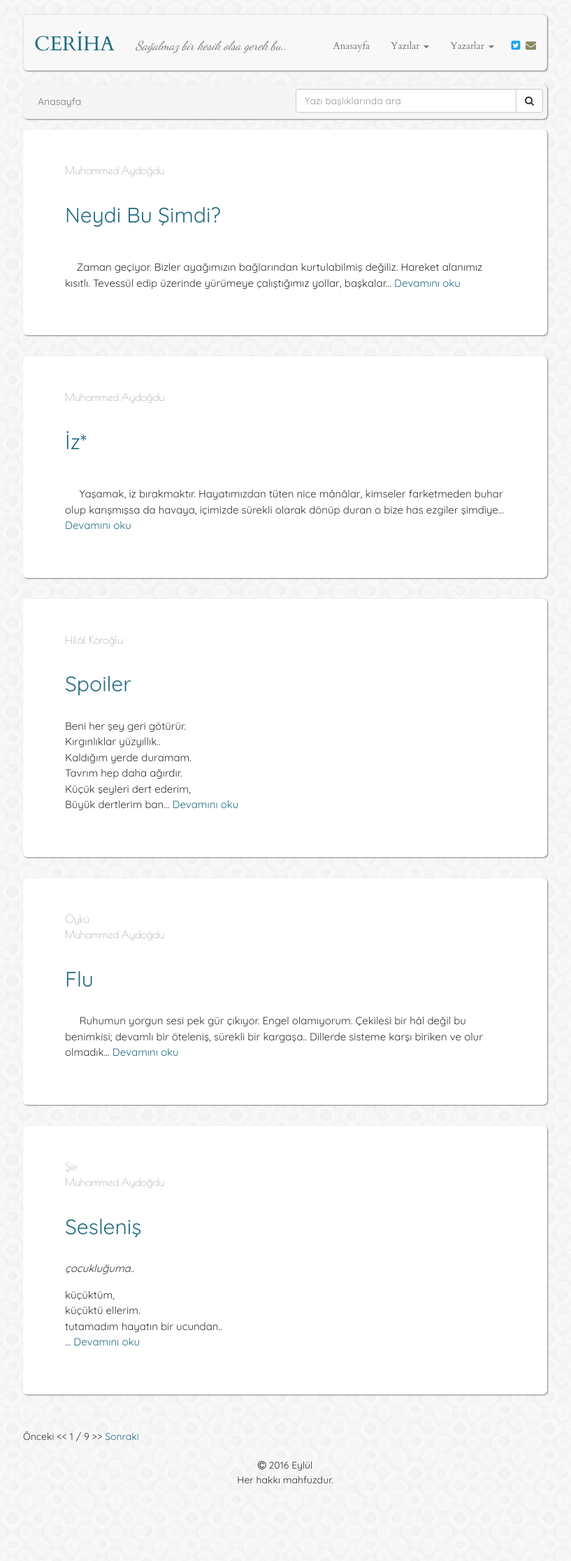
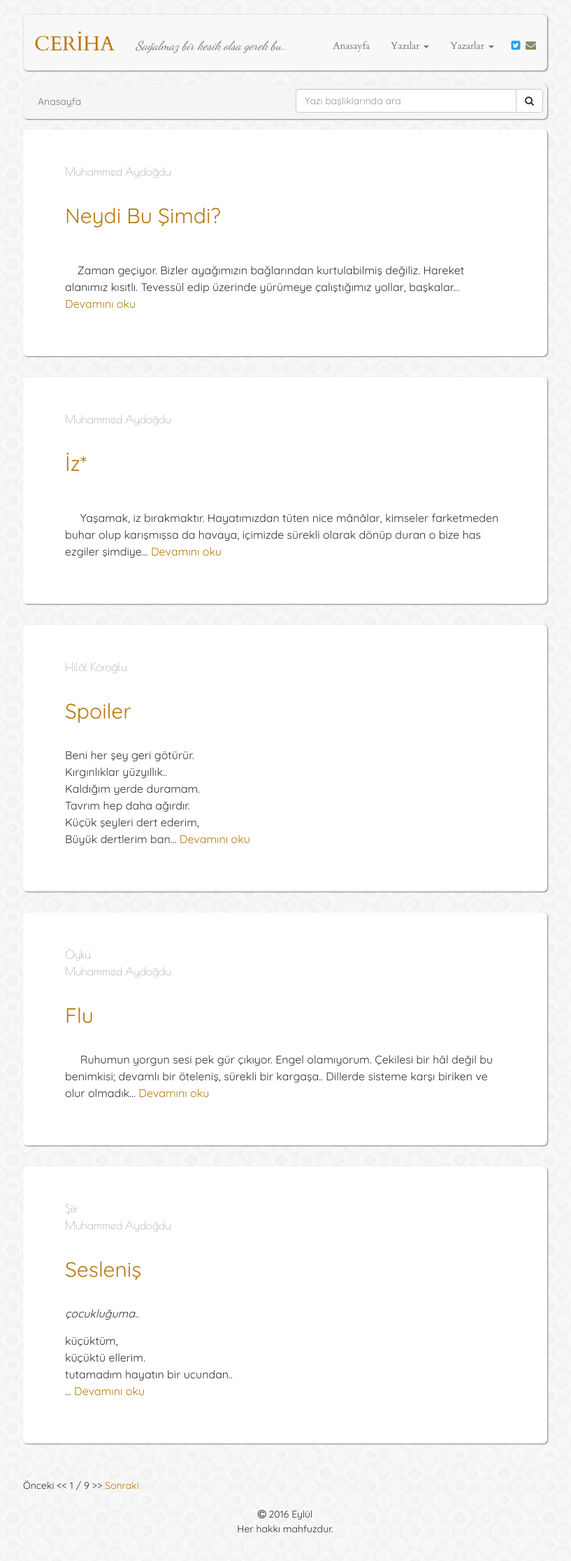
Before and after one commit to muhammedaydogdu/muhammedaydogdu.github.io, a Jekyll site: the page built from index.html, in a window 1280 px wide. Shown: the whole page at 70% size, without its empty margins (232-1049 px from the left). Built offline with Jekyll 4.4.1, drawn with Linux system fonts in a browser that asks for light colours; some web fonts are replaced; the list of posts is cut into pages by our own code; before the commit the page ends 2161 px from its top, so only the background shows below that.

Commit message:
Update style.css

```diff
--- a/css/style.css
+++ b/css/style.css
@@ -19,20 +19,20 @@
 }
 
 a {
-  color: #226b80;
+  color: #B9770E;
 }
 
 a:hover {
-  color: #226b80;
+  color: #B9770E;
 }
 
 a:focus {
-  color: #226b80;
+  color: #B9770E;
   text-decoration: none;
 }
 
 h2 {
-  color: #226b80;
+  color: #B9770E;
 }
 
 .container .navbar {
@@ -44,17 +44,17 @@
 }
 
 .navbar .navbar-brand {
-  color: #226b80;
+  color: #B9770E;
   margin-top: 2px;
   font-size: 29px;
 }
 
 .navbar .navbar-brand:hover {
-  color: #226b80;
+  color: #B9770E;
 }
 
 .navbar .navbar-brand:focus {
-  color: #226b80;
+  color: #B9770E;
 }
 
 .navbar .navbar-text {
@@ -87,7 +87,7 @@
 }
 
 .container .jumbotron p {
-  font-size: 15px;
+  font-size: 16px;
 }
 
 .data {
```
